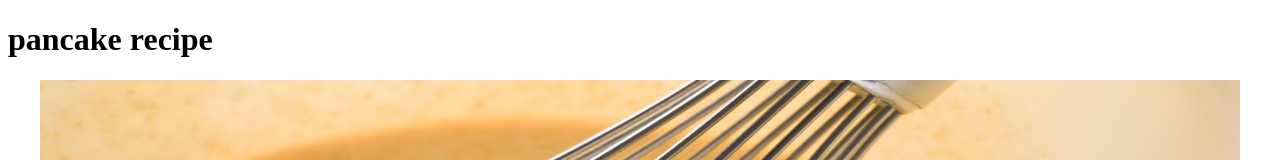
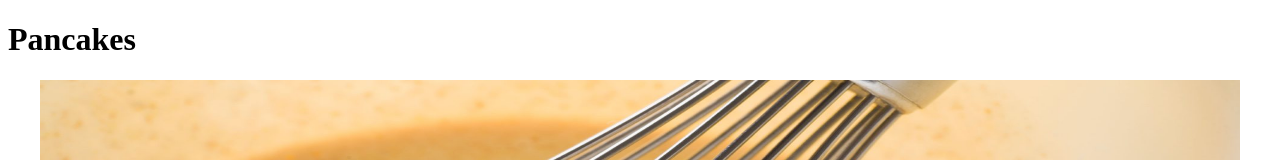
Before and after one commit to MarouaneHmidi/odin-recipes, a plain HTML site: page recipes/pancakes.html in a window 1280 px wide. Shown: the top 160 px of the page. Drawn offline with Linux system fonts and the light colour scheme.

```diff
--- a/recipes/pancakes.html
+++ b/recipes/pancakes.html
@@ -1,7 +1,7 @@
 <!DOCTYPE html>
 <html lang="en">
 
-<h1>pancake recipe</h1>
+<h1>Pancakes</h1>
 <body>
 
 <div align="center">
```
Also changed, not shown: index.html (+1 -0 lines), images/waffles.jpg (added), 1 other file.
